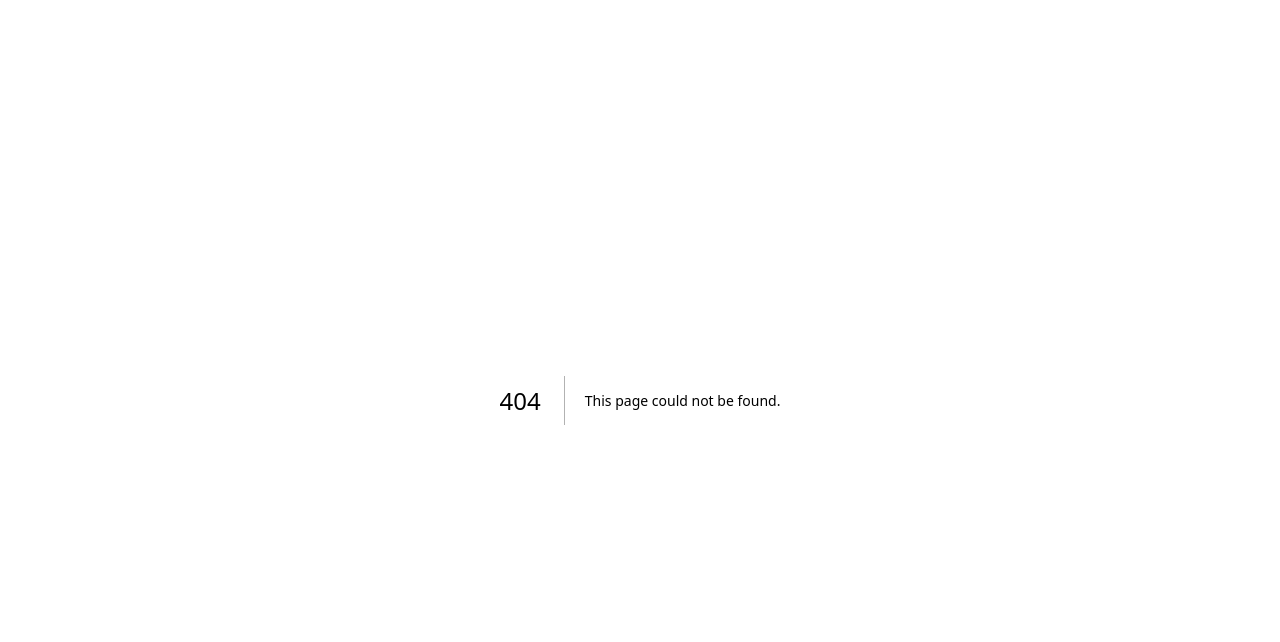
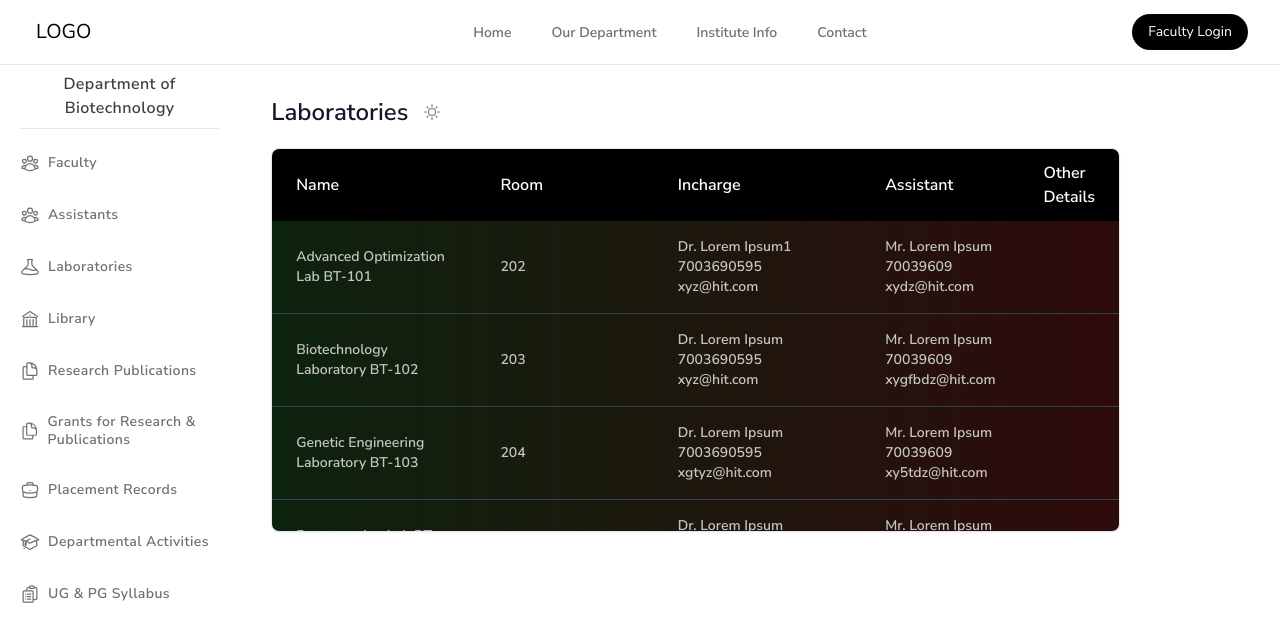
Before and after one commit to amartya2002/biotech-dept, a Next.js app in the folder client/: page /laboratories in a window 1280 px wide. Before the commit this address had no page. Shown: the top 642 px of the page. Built offline with nearby package versions, Linux system fonts and the light colour scheme.

Commit message:
lab table

```diff
--- a/client/src/components/AssistantsTable.js
+++ b/client/src/components/AssistantsTable.js
@@ -146,7 +146,7 @@ function AssistantsTable (){
         <p
           className={`text-2xl font-bold text-gray-900 mr-4 hover:text-blue-500  duration-200 active:scale-105 `}
         >
-          Key People{" "}
+          Technical & General Assistants{" "}
         </p>
         <button
           onClick={handleClick}
@@ -182,7 +182,7 @@ function AssistantsTable (){
             {tableItems.map((item, idx) => (
               <tr key={idx}>
                 <td className="py-5">
-                  <div className="flex items-center justify-center gap-x-3  pl-10 pr-10 lg:pr-0  ">
+                  <div className="flex items-center  gap-x-3  pl-5 pr-12   ">
                     <img
                       src={item.avatar}
                       alt=""
--- a/client/src/components/FacultyTable.js
+++ b/client/src/components/FacultyTable.js
@@ -12,7 +12,7 @@ function FacultyTable() {
     {
       avatar:
         "https://images.unsplash.com/photo-1511485977113-f34c92461ad9?ixlib=rb-1.2.1&q=80&fm=jpg&crop=faces&fit=crop&h=200&w=200&ixid=eyJhcHBfaWQiOjE3Nzg0fQ",
-      name: "Liam James",
+      name: "Liamdddsssssssss Jamedddds laosjdddjcjdn d",
       contact: "7003960597",
       position: "HOD, Professor",
       specialization:
@@ -24,7 +24,7 @@ function FacultyTable() {
       avatar: "https://randomuser.me/api/portraits/men/86.jpg",
       name: "Liam James",
       contact: "7003960597",
-      position: "HOD, Professor",
+      position: "HOD, Professorffvfdcnjdnv iejdekmdk",
       specialization:
         "Microwave, antenna, analog electronics, digital electronics",
       Room: "202",
@@ -146,7 +146,7 @@ function FacultyTable() {
         <p
           className={`text-2xl font-bold text-gray-900 mr-4 hover:text-blue-500  duration-200 active:scale-105 `}
         >
-          Key People{" "}
+          Faculty{" "}
         </p>
         <button
           onClick={handleClick}
@@ -182,7 +182,7 @@ function FacultyTable() {
             {tableItems.map((item, idx) => (
               <tr key={idx}>
                 <td className="py-5">
-                  <div className="flex items-center justify-center gap-x-3  pl-10 pr-10 lg:pr-0  ">
+                  <div className="flex items-center gap-x-3  pl-5 pr-12   ">
                     <img
                       src={item.avatar}
                       alt=""
--- a/client/src/components/KeypeopleTable.js
+++ b/client/src/components/KeypeopleTable.js
@@ -1,6 +1,7 @@
 import React from "react";
 import { useState } from "react";
-import { BsSun, BsMoon  } from "react-icons/bs";
+import { BsSun, BsMoon } from "react-icons/bs";
+import Link from "next/link";
 
 function KeypeopleTable() {
   const [isDarkMode, setIsDark] = useState(true);
@@ -12,50 +13,98 @@ function KeypeopleTable() {
     {
       avatar:
         "https://images.unsplash.com/photo-1511485977113-f34c92461ad9?ixlib=rb-1.2.1&q=80&fm=jpg&crop=faces&fit=crop&h=200&w=200&ixid=eyJhcHBfaWQiOjE3Nzg0fQ",
-      name: "Liam James",
-
+      name: "Lorem Ipsum",
       contact: "7003960597",
-      specialization: "Microwave, analog electronics",
+      specialization: "Microwave, analog electronics, biotechnology ",
       position: "HOD, Professor",
       Room: "202",
+      email: "paglarocks@hit.com",
+      Vidwan_link: "https://www.google.com/",
+    },
+    {
+      avatar:
+        "https://images.unsplash.com/photo-1511485977113-f34c92461ad9?ixlib=rb-1.2.1&q=80&fm=jpg&crop=faces&fit=crop&h=200&w=200&ixid=eyJhcHBfaWQiOjE3Nzg0fQ",
+      name: "Lorem Ipsum",
+      contact: "7003960597",
+      specialization: "Digital electronics, analog electronics",
+      position: "Dean, Professor",
+      Room: "202",
       email: "xydddddddz@hit.com",
+      Vidwan_link: "https://www.google.com/",
     },
   ];
 
   return (
     <div className="  max-w-md sm:max-w-screen-xl mx-auto px-4 md:px-8  mt-10  ">
       <div className="max-w-lg flex ">
-        <p className={`text-2xl font-bold text-gray-900 mr-4 hover:text-blue-500  duration-200 active:scale-105 ` }>Key People </p>
-        <button onClick={handleClick} className="hover:text-blue-500 text-silver duration-200 active:scale-125 hover:scale-110 ">{isDarkMode?<BsSun/>:<BsMoon/>}</button>
+        <p
+          className={`text-2xl font-bold text-gray-900 mr-4 hover:text-blue-500  duration-200 active:scale-105 `}
+        >
+          Key People{" "}
+        </p>
+        <button
+          onClick={handleClick}
+          className="hover:text-blue-500 text-silver duration-200 active:scale-125 hover:scale-110 "
+        >
+          {isDarkMode ? <BsSun /> : <BsMoon />}
+        </button>
       </div>
       {/* ${isDarkMode ? "bg-black  text-white  font-semibold" : "border-b bg-gray-50"
           }  inside thread */}
       <div className="mt-2 shadow-sm border rounded-lg overflow-scroll h-22 ">
         <table className=" table-fixed  ">
-          <thead className={`  ${isDarkMode ? "bg-black  text-white  font-semibold" : "border-b bg-gray-100 text-black font-semibold "
-          }   `}>
+          <thead
+            className={`  ${
+              isDarkMode
+                ? "bg-black  text-white  font-semibold"
+                : "border-b bg-gray-100 text-black font-semibold "
+            }   `}
+          >
             <tr className="text-left">
-              <th className="w-1/3 py-3 px-6    duration-200 active:scale-105   ">Name</th>
-              <th className=" w-1/3  py-3 px-6   duration-200 active:scale-105 ">Designation</th>
-              <th className="py-3 px-6 w-1/3   duration-200 active:scale-105 ">Specialization</th>
-              <th className="py-3 px-6 w-1/3   duration-200 active:scale-105 ">Contact</th>
-              <th className="py-3 px-6 w-1/3   duration-200 active:scale-105 ">Room</th>
+              <th className="w-1/3 py-3 px-6    duration-200 active:scale-105   ">
+                Name
+              </th>
+              <th className=" w-1/3  py-3 px-6   duration-200 active:scale-105 ">
+                Designation
+              </th>
+              <th className="py-3 px-6 w-1/3   duration-200 active:scale-105 ">
+                Specialization
+              </th>
+              <th className="py-3 px-6 w-1/3   duration-200 active:scale-105 ">
+                Contact
+              </th>
+              <th className="py-3 px-6 w-1/3   duration-200 active:scale-105 ">
+                Room
+              </th>
+              <th className="py-3 px-6 w-1/3   duration-200 active:scale-105 ">
+                Vidwan ID
+              </th>
             </tr>
           </thead>
           {/* from tbody ${isDarkMode ? "bg-gradient-to-r from-grad1 to-grad2 text-veryLight font-semibold" : ""
           } */}
-          <tbody className={` divide-y text-sm ${isDarkMode ? "divide-slate-700 bg-gradient-to-r from-grad1 to-grad2 text-veryLight font-semibold" : "bg-white text-silver font-semibold"
-          }  `}>
+          <tbody
+            className={` divide-y text-sm ${
+              isDarkMode
+                ? "divide-slate-700 bg-gradient-to-r from-grad1 to-grad2 text-veryLight font-semibold"
+                : "bg-white text-silver font-semibold"
+            }  `}
+          >
             {tableItems.map((item, idx) => (
               <tr key={idx}>
                 <td className="py-5">
-                  <div className="flex items-center justify-center gap-x-3  pl-10 pr-10 lg:pl-0 md:pl-2 lg:pr-0  ">
+                  <div className="flex items-center gap-x-3 pl-5 pr-12    ">
+                  {/* pl-10 pr-10 lg:pl-5 md:pl-5 lg:pr-4 */}
                     <img
                       src={item.avatar}
                       className="w-12 h-12 rounded-full hover:scale-110 duration-100 "
                     />
                     <div>
-                      <div className={`block  text-sm font-semibold  duration-200 active:scale-105  ${isDarkMode ? "text-white" : "text-black"}  `}>
+                      <div
+                        className={`block  text-sm font-semibold  duration-200 active:scale-105  ${
+                          isDarkMode ? "text-white" : "text-black"
+                        }  `}
+                      >
                         {/* item name ${isDarkMode ? "text-white" : "text-black" */}
 
                         {item.name}
@@ -75,6 +124,10 @@ function KeypeopleTable() {
                 <td className="py-4 px-6 duration-200 active:scale-105 ">
                   {item.Room}
                 </td>
+                <td className="py-4 px-6 duration-200 active:scale-105 text-blue-600  ">
+                  <a target="_blank" className="hover:text-blue-500" href={item.Vidwan_link}>Link</a>
+
+                </td>
               </tr>
             ))}
           </tbody>
--- /dev/null
+++ b/client/src/components/LabsTable.js
@@ -0,0 +1,142 @@
+import React from "react";
+import { useState } from "react";
+import { BsSun, BsMoon } from "react-icons/bs";
+import Link from "next/link";
+
+function LabTable() {
+  const [isDarkMode, setIsDark] = useState(true);
+
+  const handleClick = () => {
+    setIsDark(!isDarkMode);
+  };
+  const tableItems = [
+    {
+      name: "Advanced Optimization Lab BT-101",
+      Room: "202",
+      link: "lab1",
+
+      incharge_name: "Dr. Lorem Ipsum1",
+      incharge_contact: " 7003690595",
+      incharge_email: "xyz@hit.com",
+
+      assistant_name: "Mr. Lorem Ipsum",
+      assistant_contact: " 70039609",
+      assistant_email: "xydz@hit.com",
+      other_details: "",
+    },
+
+    {
+      name: "Biotechnology Laboratory BT-102",
+      Room: "203",
+      link: "lab2",
+
+      incharge_name: "Dr. Lorem Ipsum",
+      incharge_contact: " 7003690595",
+      incharge_email: "xyz@hit.com",
+
+      assistant_name: "Mr. Lorem Ipsum",
+      assistant_contact: " 70039609",
+      assistant_email: "xygfbdz@hit.com",
+      other_details: "",
+    },
+    {
+      name: "Genetic Engineering Laboratory BT-103",
+      Room: "204",
+      link: "lab3",
+
+      incharge_name: "Dr. Lorem Ipsum",
+      incharge_contact: " 7003690595",
+      incharge_email: "xgtyz@hit.com",
+
+      assistant_name: "Mr. Lorem Ipsum",
+      assistant_contact: " 70039609",
+      assistant_email: "xy5tdz@hit.com",
+      other_details: "",
+    },
+    {
+      name: "Programming Lab BT-104",
+      Room: "205",
+      link: "lab3",
+
+      incharge_name: "Dr. Lorem Ipsum",
+      incharge_contact: " 7003690595",
+      incharge_email: "xy43z@hit.com",
+
+      assistant_name: "Mr. Lorem Ipsum",
+      assistant_contact: " 70039609",
+      assistant_email: "xy5dz@hit.com",
+      other_details: "",
+    },
+  ];
+
+  return (
+    <div className="  max-w-md sm:max-w-screen-xl mx-auto px-4 md:px-8  ">
+      <div className="max-w-lg flex ">
+        <p
+          className={`text-2xl font-bold text-gray-900 mr-4 hover:text-blue-500  duration-200 active:scale-105 `}
+        >
+          Laboratories{" "}
+        </p>
+        <button
+          onClick={handleClick}
+          className="hover:text-blue-500 text-silver duration-200 active:scale-125 hover:scale-110 "
+        >
+          {isDarkMode ? <BsSun /> : <BsMoon />}
+        </button>
+      </div>
+      <div className="mt-5 shadow-sm border rounded-lg overflow-scroll   h-screen md:h-96  ">
+        <table className=" table-fixed  ">
+          <thead
+            className={`  ${
+              isDarkMode
+                ? "bg-black  text-white  font-semibold"
+                : "border-b bg-gray-100 text-black font-semibold "
+            }   `}
+          >
+            <tr className="text-left">
+              <th className="w-1/3 py-3 px-6 ">Name</th>
+              <th className=" w-1/3  py-3 px-6">Room</th>
+              <th className="py-3 px-6 w-1/3 ">Incharge</th>
+              <th className="py-3 px-6 w-1/3 ">Assistant</th>
+              <th className="py-3 px-6 w-1/3 ">Other Details</th>
+            </tr>
+          </thead>
+          <tbody
+            className={` divide-y text-sm ${
+              isDarkMode
+                ? "bg-gradient-to-r from-grad1 to-grad2 text-veryLight font-semibold divide-slate-700"
+                : "bg-white text-silver font-semibold"
+            }  `}
+          >
+            {tableItems.map((item, idx) => (
+              <tr key={idx}>
+                <td className="py-4 px-6 ">
+                  {" "}
+                  <Link
+                    className="hover:text-blue-400 duration-100 "
+                    href={item.link}
+                  >
+                    {item.name}
+                  </Link>{" "}
+                </td>
+                <td className="py-4 px-6">{item.Room}</td>
+                <td className="py-4 px-6 ">
+                  {item.incharge_name}
+                  <p>{item.incharge_contact}</p>
+                  <p>{item.incharge_email}</p>
+                </td>
+                <td className="py-4 px-6 ">
+                  {item.assistant_name}
+                  <p>{item.assistant_contact}</p>
+                  <p>{item.assistant_email}</p>
+                </td>
+                <td className="py-4 px-6 ">{item.other_details}</td>
+              </tr>
+            ))}
+          </tbody>
+        </table>
+      </div>
+    </div>
+  );
+}
+export default LabTable;
--- /dev/null
+++ b/client/src/pages/lab1.js
@@ -0,0 +1,71 @@
+import Navbar from '@/components/Header'
+import Sidebar from '@/components/Sidebar'
+
+function lab1() {
+  const labDetails = [
+    {
+      name: "Advanced Optimization Lab",
+      details:"Communication system laboratory is employed for the under graduate students of the institute. The under graduate students of the department of Electronics & Communication Engineering utilize the laboratory for their Analog Communication Lab (EC 591) in 5th semester & Digital Communication Lab (EC 691) in 6th semester study of  the course. This laboratory also provide the facilities for the under graduate  students of department of Computer Science & Engineering  and department of Information Technology of the institute for performing laboratory work in Communication engineering & coding theory  Lab(CS 491)  in 4th semester of their study. This laboratory also provide the additional facilities to the interested under graduate and post graduate students of the department for performing their project work in the domain of communication systems.",
+      facilities:"dddddd",
+      experiments:"dsev"
+    },
+
+  ];
+
+  return (
+
+
+<div>
+    <Navbar />
+    <div className="flex ">
+      <Sidebar />
+
+
+
+
+      <section className="py-14    rounded-xl w-full mx-auto lg:mr-32 ">
+
+      <div className="  max-w-md sm:max-w-screen-xl mx-auto px-4 md:px-8  ">
+      <div className="max-w-lg flex ">
+        <p
+          className={`text-2xl font-bold text-gray-900 mr-4 hover:text-blue-500  duration-200 active:scale-105 `}
+        >
+          Advanced Optimization Lab{" "}
+        </p>
+      </div>
+      <div className="mt-5 shadow-sm  rounded-lg overflow-scroll   h-screen md:h-96  ">
+        <p className='text-sm font-bold text-gray-500 mb-2'>
+        Communication system laboratory is employed for the under graduate students of the institute. The under graduate students of the department of Electronics & Communication Engineering utilize the laboratory for their Analog Communication Lab (EC 591) in 5th semester & Digital Communication Lab (EC 691) in 6th semester study of  the course. This laboratory also provide the facilities
+        </p>
+        <p className='text-blue-500 font-bold'>Experiments:</p>
+        <div className='text-sm font-bold text-gray-500'>
+          <p>Lorem Ipsum1</p>
+          <p>Lorem Ipsum2</p>
+          <p>Lorem Ipsum3</p>
+          <p>Lorem Ipsum4</p>
+
+
+
+        </div>
+
+
+      </div>
+    </div>
+      </section>
+
+
+
+
+
+
+
+
+      </div>
+      </div>
+
+
+
+  )
+}
+
+export default lab1
--- /dev/null
+++ b/client/src/pages/lab2.js
@@ -0,0 +1,9 @@
+import React from 'react'
+
+function lab2() {
+  return (
+    <div>lab2</div>
+  )
+}
+
+export default lab2
--- /dev/null
+++ b/client/src/pages/lab3.js
@@ -0,0 +1,9 @@
+import React from 'react'
+
+function lab3() {
+  return (
+    <div>lab3</div>
+  )
+}
+
+export default lab3
--- /dev/null
+++ b/client/src/pages/lab4.js
@@ -0,0 +1,9 @@
+import React from 'react'
+
+function lab4() {
+  return (
+    <div>lab4</div>
+  )
+}
+
+export default lab4
--- /dev/null
+++ b/client/src/pages/laboratories.js
@@ -0,0 +1,22 @@
+import Navbar from '@/components/Header'
+import Sidebar from '@/components/Sidebar'
+import LabTable from '@/components/LabsTable'
+
+
+
+function laboratories() {
+  return (
+    <div>
+    <Navbar />
+    <div className="flex ">
+      <Sidebar />
+
+      <section className="py-14    rounded-xl w-full mx-auto lg:mr-32 ">
+        <LabTable />
+      </section>
+    </div>
+  </div>
+  )
+}
+
+export default laboratories
```
